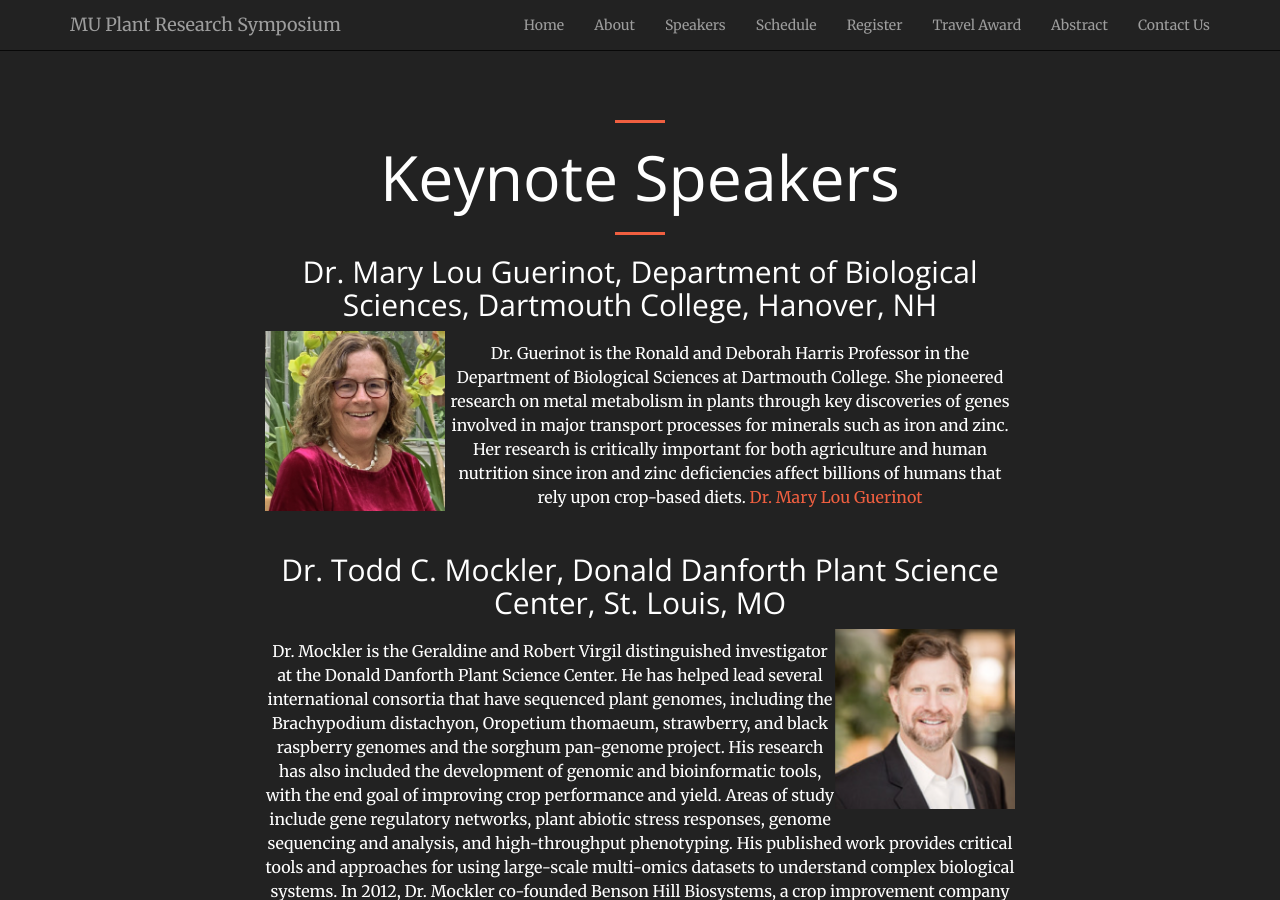
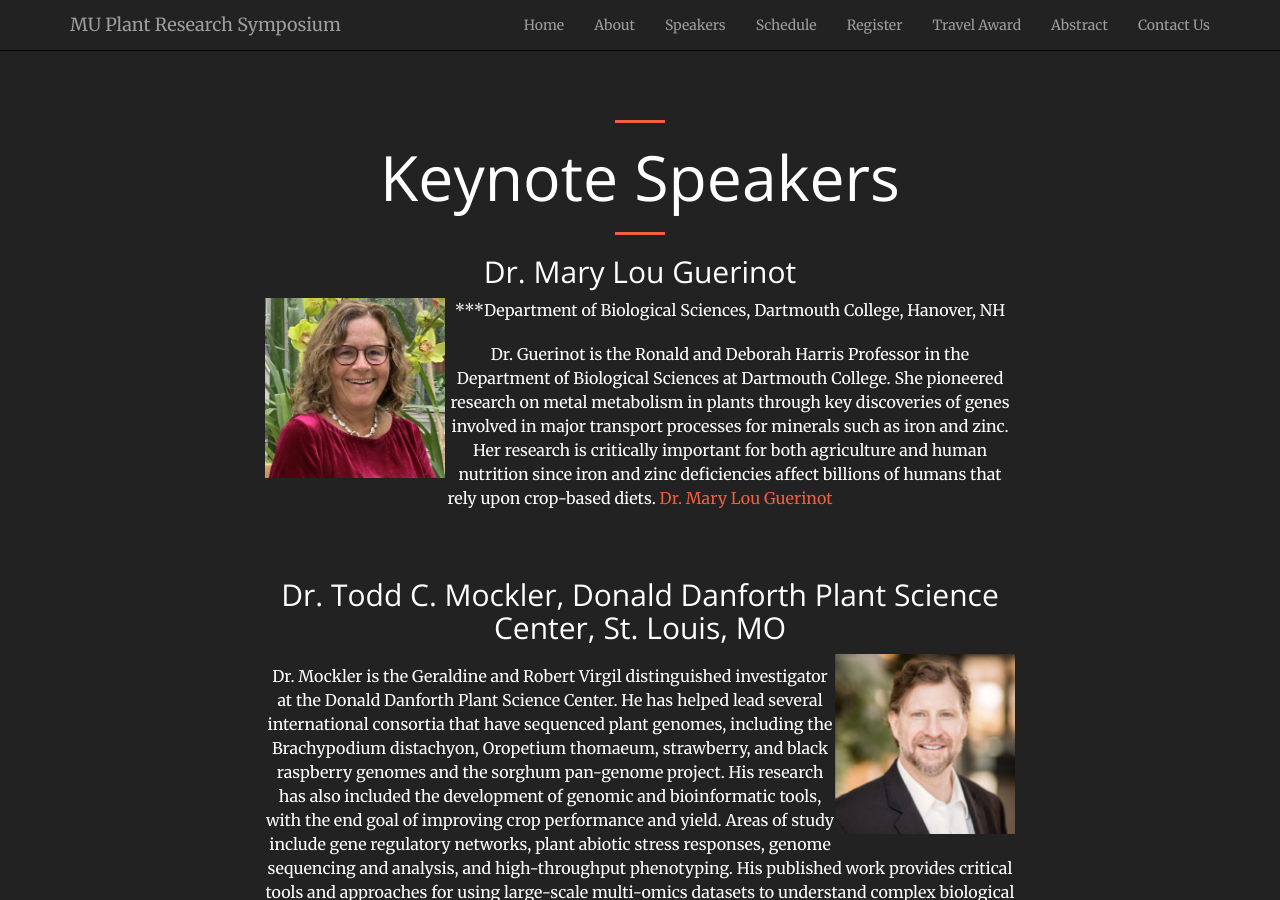
Before and after one commit to mupioneersymposium/mupioneersymposium.github.io, a Jekyll site: the page built from speakers.md, in a window 1280 px wide and 900 px high. Built offline with Jekyll 4.4.1, drawn with Linux system fonts in a browser that asks for light colours.

Commit message:
Update speakers.md

```diff
--- a/speakers.md
+++ b/speakers.md
@@ -5,12 +5,13 @@ layout: regular
 <hr style="clear: both;" />
 # Keynote Speakers
 <hr style="clear: both;" />
-## Dr. Mary Lou Guerinot, Department of Biological Sciences, Dartmouth College, Hanover, NH
+## Dr. Mary Lou Guerinot <br/>
+***Department of Biological Sciences, Dartmouth College, Hanover, NH
 <img src="/img/2020Guerinot.png" alt="Dr. Mary Lou Guerinot Photo" width="180px" style="float: left" />
 
 Dr. Guerinot is the Ronald and Deborah Harris Professor in the Department of Biological Sciences at Dartmouth College. She pioneered research on metal metabolism in plants through key discoveries of genes involved in major transport processes for minerals such as iron and zinc. Her research is critically important for both agriculture and human nutrition since iron and zinc deficiencies affect billions of humans that rely upon crop-based diets.
 <a href="https://biology.dartmouth.edu/people/mary-lou-guerinot" target="_blank"> Dr. Mary Lou Guerinot </a>
-<br /><br />
+<br /><br /><br />
 
 ## Dr. Todd C. Mockler, Donald Danforth Plant Science Center, St. Louis, MO
 <img src="/img/2020Mockler.png" alt="Dr. Todd C. Mockler Photo" width="180px" style="float: right" />
@@ -28,14 +29,14 @@ Dr. Mockler is the Geraldine and Robert Virgil distinguished investigator at the
 
 Dr. Springer is Senior Scientist, Plant-Based Specialization at the Good Food Institute. Dr. Springer forges pathways to accelerate plant-based meat, egg and dairy adoption through ideation, formulation and raw ingredient improvement. Synthesizing her knowledge of plant chemistry and food science, she is driven to see new technologies invoke food system changes from the field to the lab to the marketplace.
 <a href="https://www.gfi.org/our-team" target="_blank"> Dr. Lindsay Springer </a>
-<br /><br />
+<br /><br /><br />
 
 ## Dr. Nonoy Bandillo, Department of Plant Sciences, North Dakota State University, Fargo, ND
 <img src="/img/2020Bandillo.png" alt="Dr. Nonoy Bandillo Photo" width="180px" style="float: right" />
 
 Dr. Bandillo is an assistant professor in the Department of Plant Sciences at North Dakota State University (NDSU). He directs the pulse crops breeding and genetics program (https://pulsecropsbreeding.weebly.com/) for the NDSU, which releases new cultivars of pea, chickpea and lentil for the Northern Great Plains region. Specific goal of the program is to develop early maturing high-yielding cultivars and germplasm with improved disease resistance, excellent agronomic performance, and superior quality attributes best suited for landscapes (soils and topography), climate, markets, and value-added potential for the Northern Great Plains region. Current research interests include development and evaluation of advanced breeding tools and emerging technologies, including genomic selection and high-throughput phenotyping, for increasing genetic gain in pulse crops. Bandillo teaches graduate courses on topics in plant breeding and quantitative genetics.
 <a href="https://www.ag.ndsu.edu/plantsciences/people/faculty/bandillo" target="_blank"> Dr. Nonoy Bandillo </a>
-<br /><br />
+<br /><br /><br />
 
 ## A Corteva speaker <br />
 ### - to be announced -
```
